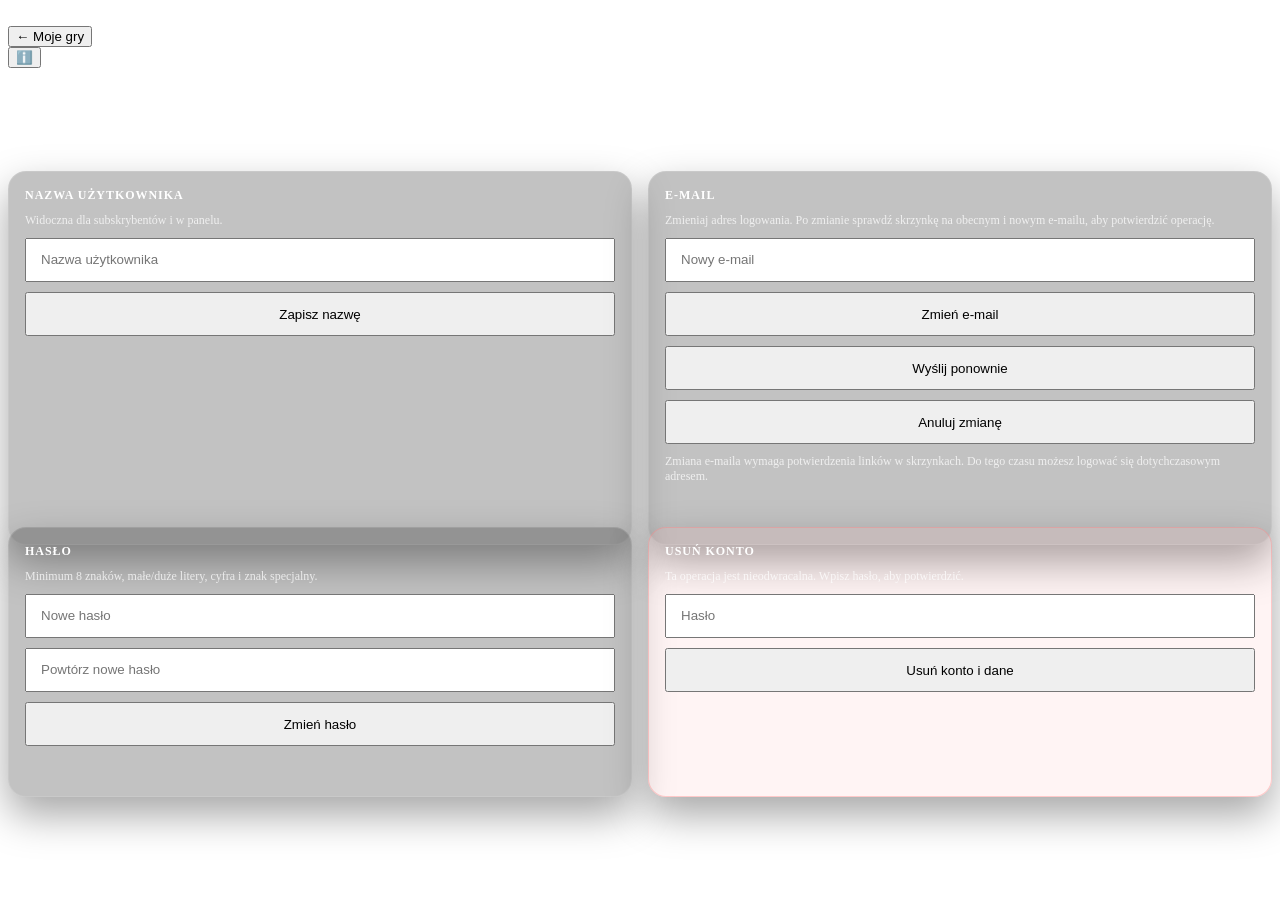
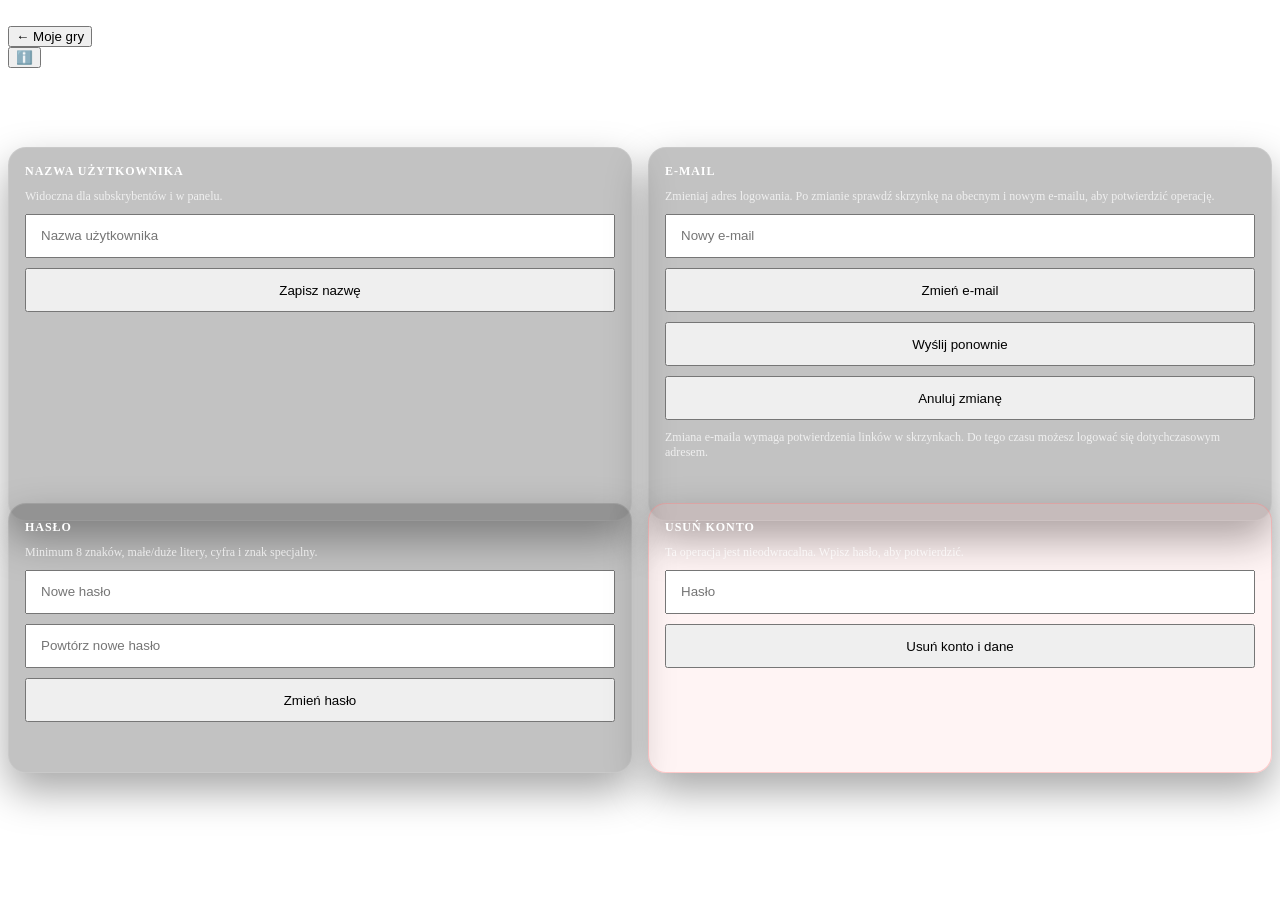

fix: hide empty message/error elements via CSS :empty

--- a/css/account.css
+++ b/css/account.css
@@ -32,6 +32,7 @@ main.account-wrap .bar > div {
   color: #ff9d9d;
   font-size: 13px;
 }
+.account-status .err:empty { display: none; }
 
 .account-grid {
   margin-top: 16px;
